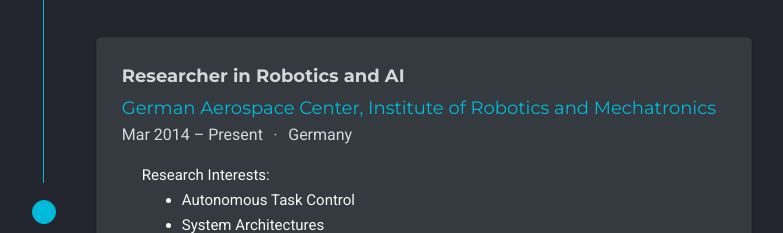
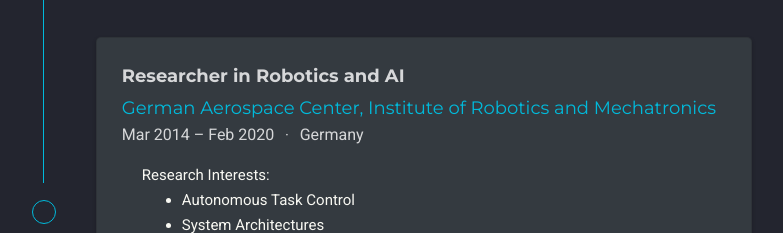
Before and after one commit to sebastian-brunner/sebastian-brunner.github.io, a plain HTML site: page index.html in a window 1280 px wide. Shown: the part 1360-1593 px from the top of the page, without its empty margins (443-1226 px from the left). Drawn offline with nearby package versions, Linux system fonts and the light colour scheme; some icons are missing.

Commit message:
fix: end date of previous job

```diff
--- a/index.html
+++ b/index.html
@@ -715,7 +715,7 @@
           <div class="col">&nbsp;</div>
         </div>
         <div class="m-2">
-          <span class="badge badge-pill border exp-fill">&nbsp;</span>
+          <span class="badge badge-pill border ">&nbsp;</span>
         </div>
         <div class="row h-50">
           <div class="col border-right">&nbsp;</div>
@@ -731,7 +731,7 @@
             <div class="text-muted exp-meta">
               Mar 2014 –
 
-                Present
+                Feb 2020
 
 
                 <span class="middot-divider"></span>
```
